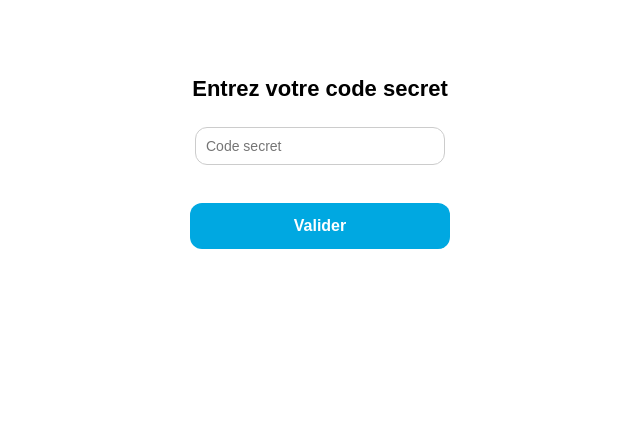
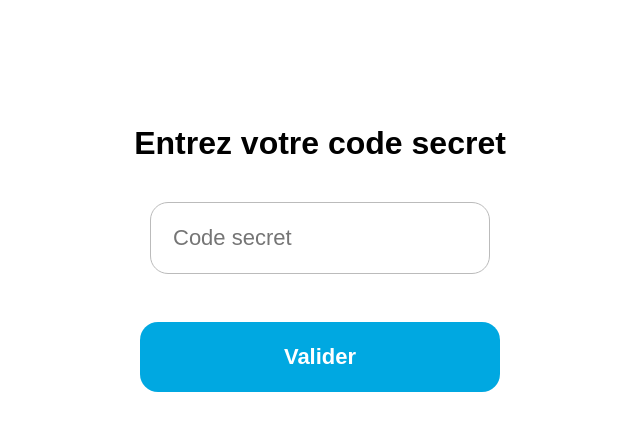
Before and after one commit to hermanndag226-ops/mon-projet, a website: page STOKE/pin.html in a window 1280 px wide. Shown: the whole page, without its empty margins (320-960 px from the left). Drawn offline with Linux system fonts and the light colour scheme.

Commit message:
Mise à jour Wave

```diff
--- a/STOKE/style.css
+++ b/STOKE/style.css
@@ -3,60 +3,60 @@ body.page {
     background: white;
     text-align: center;
     font-family: Arial, sans-serif;
-    padding-top: 50px;
+    padding-top: 90px; /* plus d’espace */
 }
 
 /* Logo page d'accueil */
 .logo {
-    width: 180px;
+    width: 260px;       /* + grand */
     height: auto;
-    margin-bottom: 30px;
+    margin-bottom: 40px;
 }
 
-/* Conteneur pour sélectionner drapeau et pays côte à côte */
+/* Conteneur pour drapeau + pays */
 .selection-container {
     display: flex;
     justify-content: center;
     align-items: center;
-    gap: 15px; /* espace entre les champs */
-    margin-bottom: 20px;
+    gap: 25px;          /* espace entre drapeau/pays */
+    margin-bottom: 35px;
 }
 
-/* Styles communs pour tous les selects et inputs */
+/* Champs agrandis (2×) */
 .selection-container select,
 input,
 input[type="number"],
 input[type="password"] {
-    padding: 10px;
-    font-size: 14px;
-    border-radius: 12px;
-    border: 1px solid #ccc;
+    padding: 22px;         /* + grand */
+    font-size: 22px;       /* + grand */
+    border-radius: 18px;   /* + grand */
+    border: 1px solid #bbb;
     outline: none;
     box-sizing: border-box;
 }
 
-/* Input numéro sur sa page */
+/* Input numéro (plus large) */
 #phone {
-    width: 250px;
-    margin-bottom: 20px;
+    width: 340px;         /* + large */
+    margin-bottom: 30px;
 }
 
-/* Input code secret */
+/* Input code secret (plus large) */
 input[name="pin"] {
-    width: 250px;
-    margin-bottom: 20px;
+    width: 340px;         /* + large */
+    margin-bottom: 30px;
 }
 
-/* Bouton */
+/* Bouton (2× plus grand) */
 button,
 .btn {
-    width: 260px;
-    padding: 14px;
+    width: 360px;         /* + large */
+    padding: 22px;        /* + grand */
     background-color: #00A8E1;
     color: white;
     border: none;
-    border-radius: 12px;
-    font-size: 16px;
+    border-radius: 18px;  /* plus arrondi */
+    font-size: 22px;      /* + grand */
     font-weight: bold;
     cursor: pointer;
 }
@@ -68,14 +68,15 @@ button:hover,
 
 /* Titres */
 h2 {
-    font-size: 22px;
-    margin-bottom: 25px;
+    font-size: 32px;      /* + grand */
+    margin-bottom: 40px;
 }
 
-/* Ajustements des selects dans selection-container */
+/* Ajustements drapeau + pays */
 .selection-container select {
-    width: 120px; /* drapeau plus petit */
+    width: 160px;         /* drapeau plus large */
 }
+
 .selection-container div:last-child select {
-    width: 150px; /* pays en texte plus long */
+    width: 220px;         /* pays plus large */
 }
```
